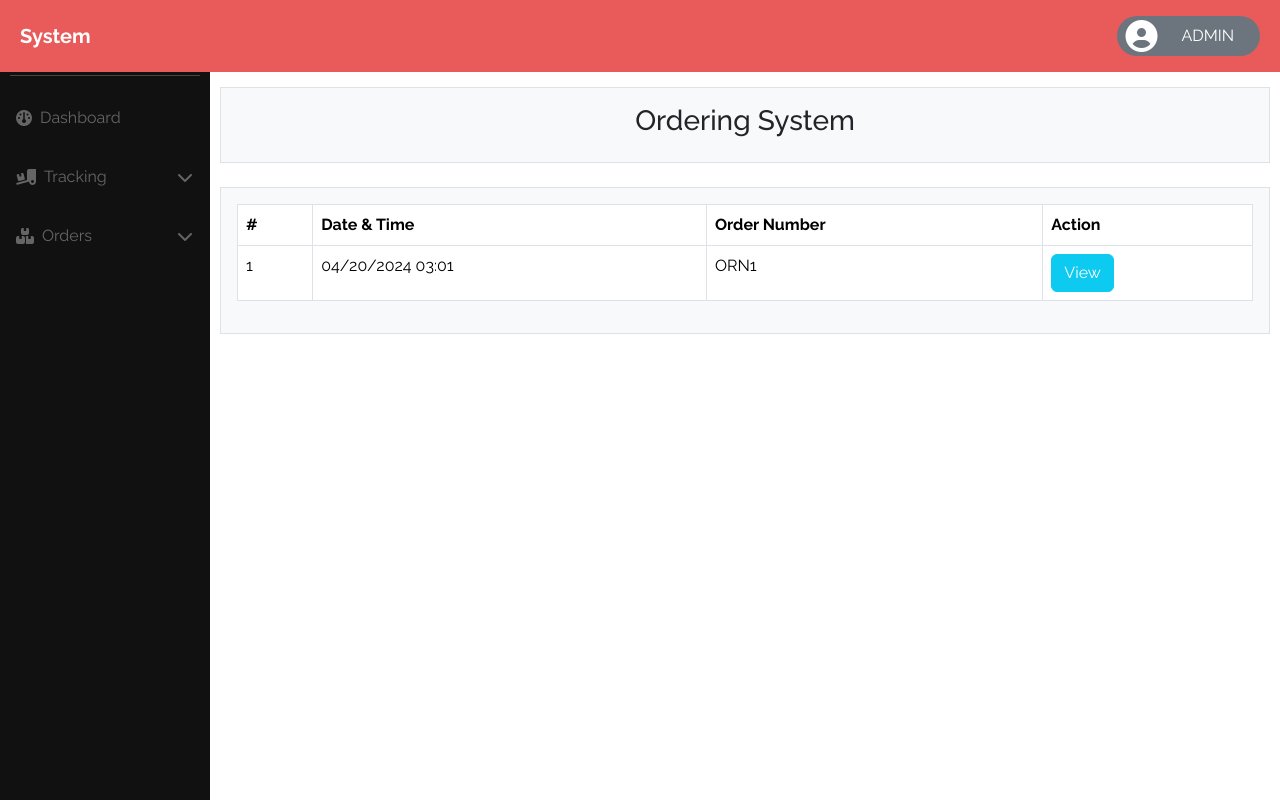
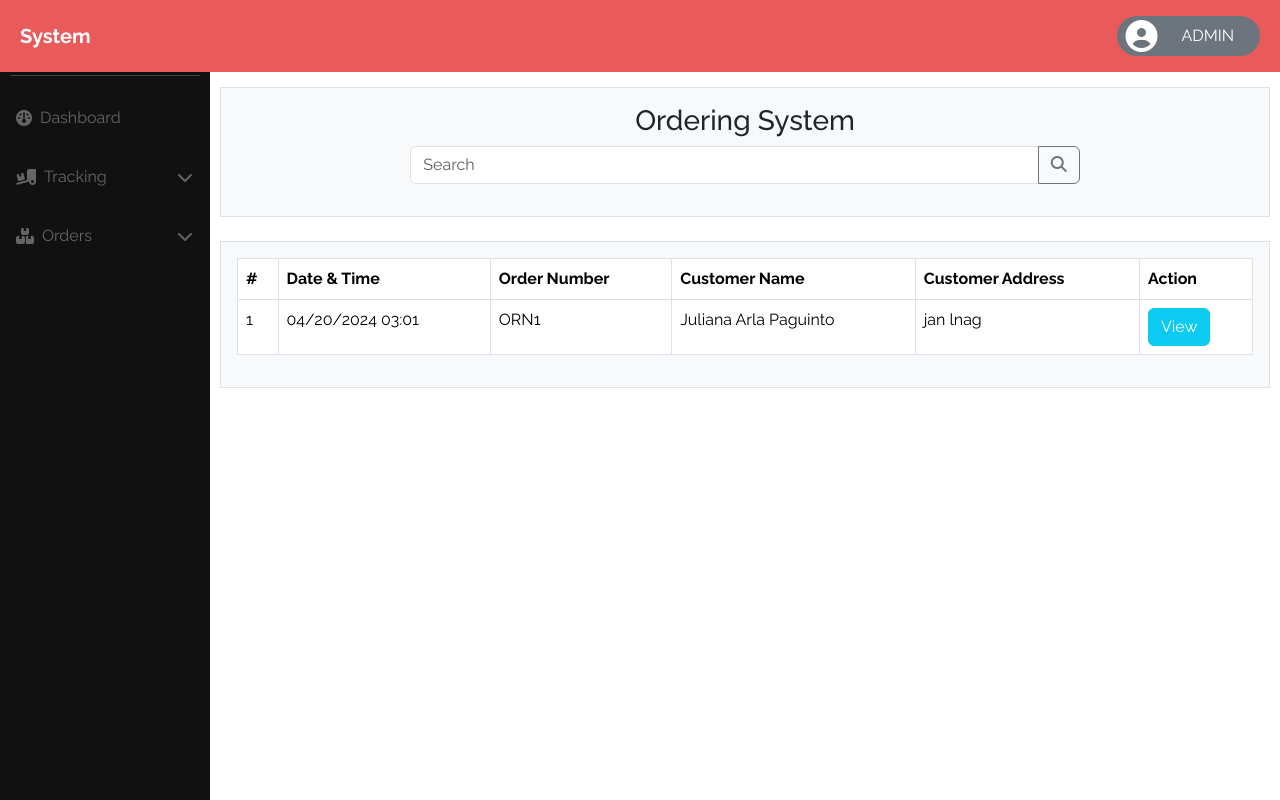
Before and after one commit to dhaniellmagat/tracking_order_repos, a PHP site: page /tracking_order/orders.php in a window 1280 px wide. Run offline with PHP 8.4, Linux system fonts and the light colour scheme; data comes from the database, SQL or seed files in the repository; some libraries are stand-ins or nearby versions.

Commit message:
fixed search error

```diff
--- a/deliver.php
+++ b/deliver.php
@@ -62,8 +62,7 @@ $result = mysqli_query($conn, $sql_FetchTracks);
                     if (isset($_GET['submit'])) {
                         // Search logic
                         $search = sanitizeInput($_GET['search']);
-                        $sql_FetchTracks .= " WHERE tti.TrackingNumber LIKE '%$search%'
-                                            OR ts.Status LIKE '%$search%' "; // Add more columns as needed
+                        $sql_FetchTracks .= " AND (tti.TrackingNumber LIKE '%$search%' OR ts.Status LIKE '%$search%')";
                     }
                     $result = mysqli_query($conn, $sql_FetchTracks);
 
--- a/listOfCompleted.php
+++ b/listOfCompleted.php
@@ -52,8 +52,7 @@ $result = mysqli_query($conn, $sql_FetchTracks);
                     if (isset($_GET['submit'])) {
                         // Search logic
                         $search = sanitizeInput($_GET['search']);
-                        $sql_FetchTracks .= " WHERE tti.TrackingNumber LIKE '%$search%'
-                                            OR ts.Status LIKE '%$search%' "; // Add more columns as needed
+                        $sql_FetchTracks .= " AND (tti.TrackingNumber LIKE '%$search%' OR ts.Status LIKE '%$search%')";
                     }
                     $result = mysqli_query($conn, $sql_FetchTracks);
 
--- a/orders.php
+++ b/orders.php
@@ -3,13 +3,31 @@ include "template/header.php";
 include "page-includes/sidebar.php";
 include "page-includes/navbar.php";
 
+// Function to sanitize user input
+function sanitizeInput($input)
+{
+    return htmlspecialchars(trim($input));
+}
+
+// Fetch data from database
+$sql_FetchOrder = "SELECT * FROM orders INNER JOIN customers ON orders.customer_id = customers.customer_id";
+$result = mysqli_query($conn, $sql_FetchOrder);
 ?>
 
 <!-- Page content -->
 <div class="main">
     <div class="container-fluid bg-light p-3 border">
         <h3 class="text-center">Ordering System</h3>
-
+        <div class="row d-flex justify-content-center">
+            <div class="col-lg-8 col-sm-12 col-md-10">
+                <form method="GET" action="">
+                    <div class="input-group mb-3">
+                        <input type="text" class="form-control" name="search" placeholder="Search" aria-label="Search" aria-describedby="button-search">
+                        <button class="btn btn-outline-secondary" type="submit" id="button-search" name="submit"><i class="fa-solid fa-magnifying-glass"></i></button>
+                    </div>
+                </form>
+            </div>
+        </div>
     </div>
     <br>
     <div class="container-fluid bg-light p-3 border">
@@ -22,31 +40,41 @@ include "page-includes/navbar.php";
                         <th>#</th>
                         <th>Date & Time</th>
                         <th>Order Number</th>
+                        <th>Customer Name</th>
+                        <th>Customer Address</th>
                         <th>Action</th>
                     </tr>
                 </thead>
                 <tbody>
-                    <?php
+                <?php
                     $RowCount = 0;
-
-                    $sql_LookOrderNum = "SELECT * FROM orders ORDER BY order_date DESC";
-                    $result = mysqli_query($conn, $sql_LookOrderNum);
+                    if (isset($_GET['submit'])) {
+                        // Search logic
+                        $search = sanitizeInput($_GET['search']);
+                        $sql_FetchOrder .= " WHERE name LIKE '%$search%'
+                                            OR address LIKE '%$search%'
+                                            OR order_date LIKE '%$search%'
+                                            OR delivery_address LIKE '%$search%'
+                                            ORDER BY order_date DESC "; // Add more columns as needed
+                    }
+                    $result = mysqli_query($conn, $sql_FetchOrder);
 
                     if (mysqli_num_rows($result) > 0) {
                         // Loop through each row of data
                         while ($orderInfo = mysqli_fetch_assoc($result)) {
-
                     ?>
                             <tr>
                                 <td><?= ++$RowCount ?></td>
                                 <td><?= date('m/d/Y H:i', strtotime($orderInfo['order_date'])) ?></td>
                                 <td><?= 'ORN' . $orderInfo['order_id'] ?></td>
+                                <td><?= $orderInfo['name'] ?></td>
+                                <td><?= $orderInfo['address'] ?></td>
                                 <td><a type="button" href="order-details.php?id=<?= $orderInfo['order_id'] ?>" class="btn btn-info text-white">View</a></td>
                             </tr>
-                    <?php }
-                    }
-
-                    ?>
+                            <?php }
+                    } else {
+                        echo "<tr><td colspan='6' class='text-center'>No order information found.</td></tr>";
+                    } ?>
                 </tbody>
             </table>
         </div>
--- a/track.php
+++ b/track.php
@@ -13,7 +13,7 @@ function sanitizeInput($input)
 $sql_FetchTracks = "SELECT tti.*, ts.Status
 FROM tbl_trackinginformation tti
 INNER JOIN tbl_trackingstatus ts ON tti.TrackingStatusID = ts.TrackingStatusID
-ORDER BY tti.InitialDate DESC";
+";
 $result = mysqli_query($conn, $sql_FetchTracks);
 ?>
 
@@ -55,7 +55,7 @@ $result = mysqli_query($conn, $sql_FetchTracks);
                         $search = sanitizeInput($_GET['search']);
                         $sql_FetchTracks .= " WHERE tti.TrackingNumber LIKE '%$search%'
                                             OR ts.Status LIKE '%$search%'
-                                            OR tti.InitialDate LIKE '%$search%' "; // Add more columns as needed
+                                            OR tti.InitialDate LIKE '%$search%' ORDER BY tti.InitialDate DESC "; // Add more columns as needed
                     }
                     $result = mysqli_query($conn, $sql_FetchTracks);
 
```
